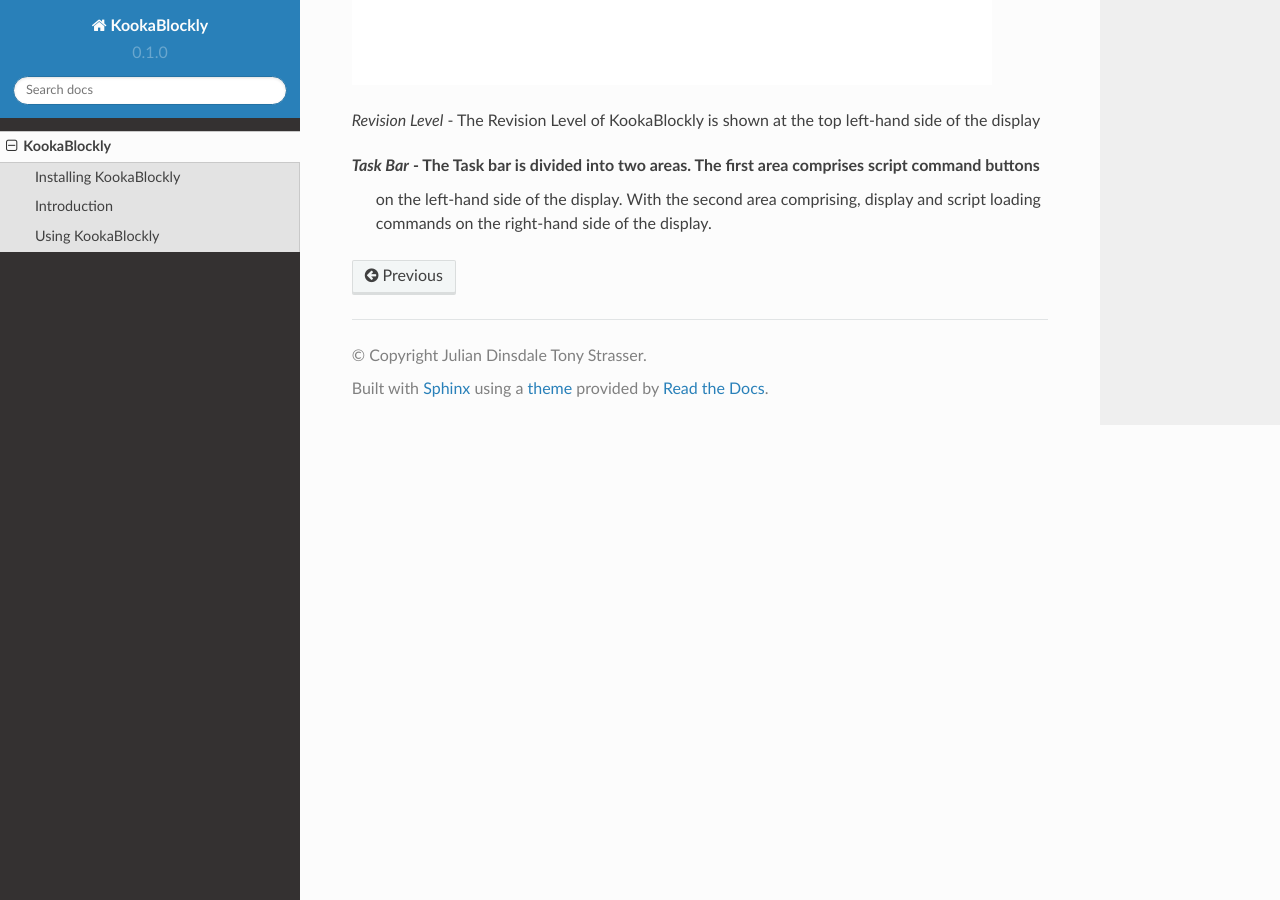
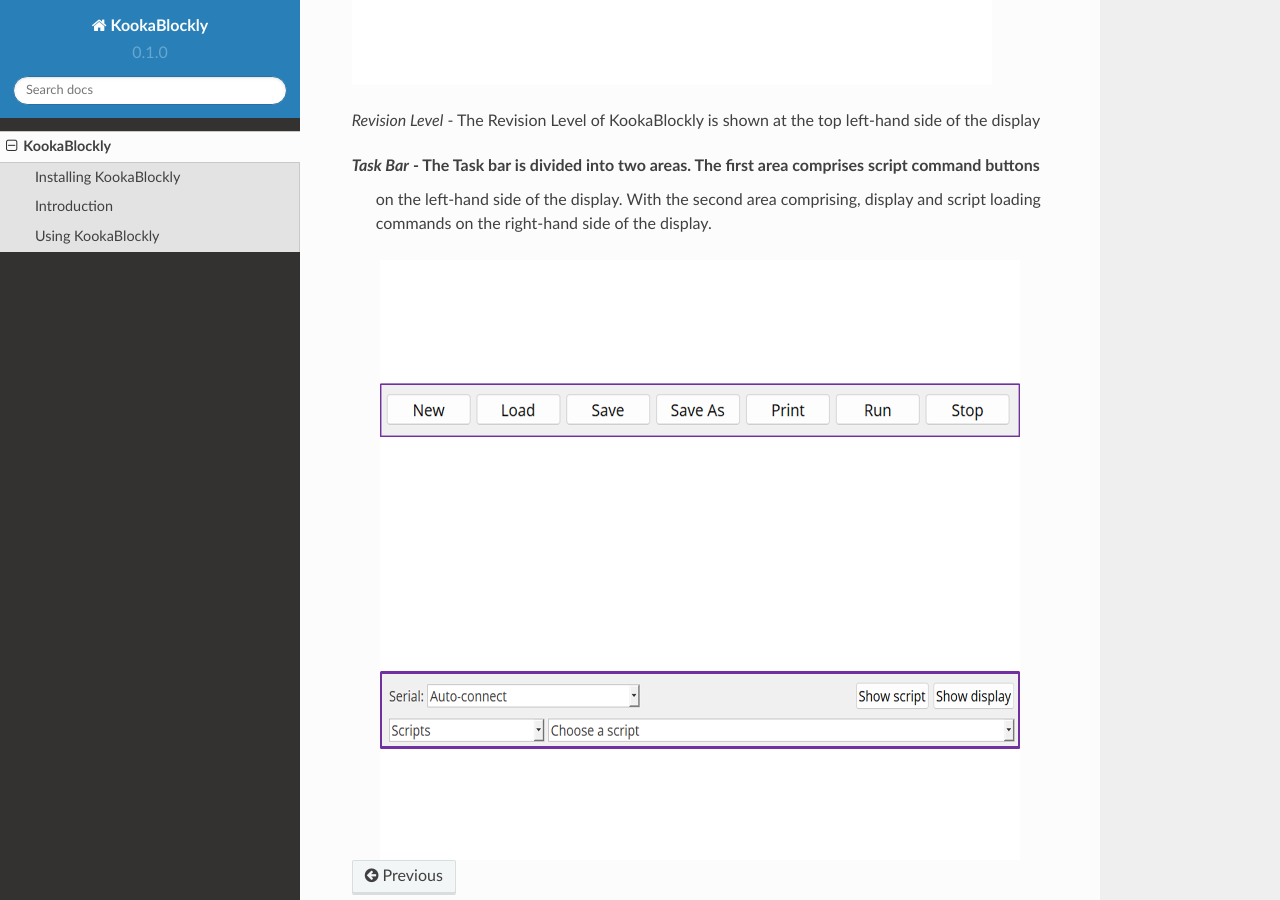
Before and after one commit to JulianDinsdale/KookaBlockly, a Sphinx documentation site: the page built from docs/source/KookaBlockly_Overview.rst, in a window 1280 px wide and 900 px high, scrolled down 1601 px. Built offline with Sphinx 7.4.7 and the Read the Docs theme 2.0.0, drawn with Linux system fonts in a browser that asks for light colours.

Commit message:
spelling

```diff
--- a/docs/source/KookaBlockly_Overview.rst
+++ b/docs/source/KookaBlockly_Overview.rst
@@ -64,12 +64,12 @@
 .. image:: images/Command_Buttons_left.png
     :alt:  Command Buttons left-hand
     :width: 640
-    :heigh: 300
+    :height: 300
     :align: center
 
 
 .. image:: images/Command_Buttons_Right.png
     :alt:  Command Buttons right-hand
     :width: 640
-    :heigh: 300
+    :height: 300
     :align: center
```
